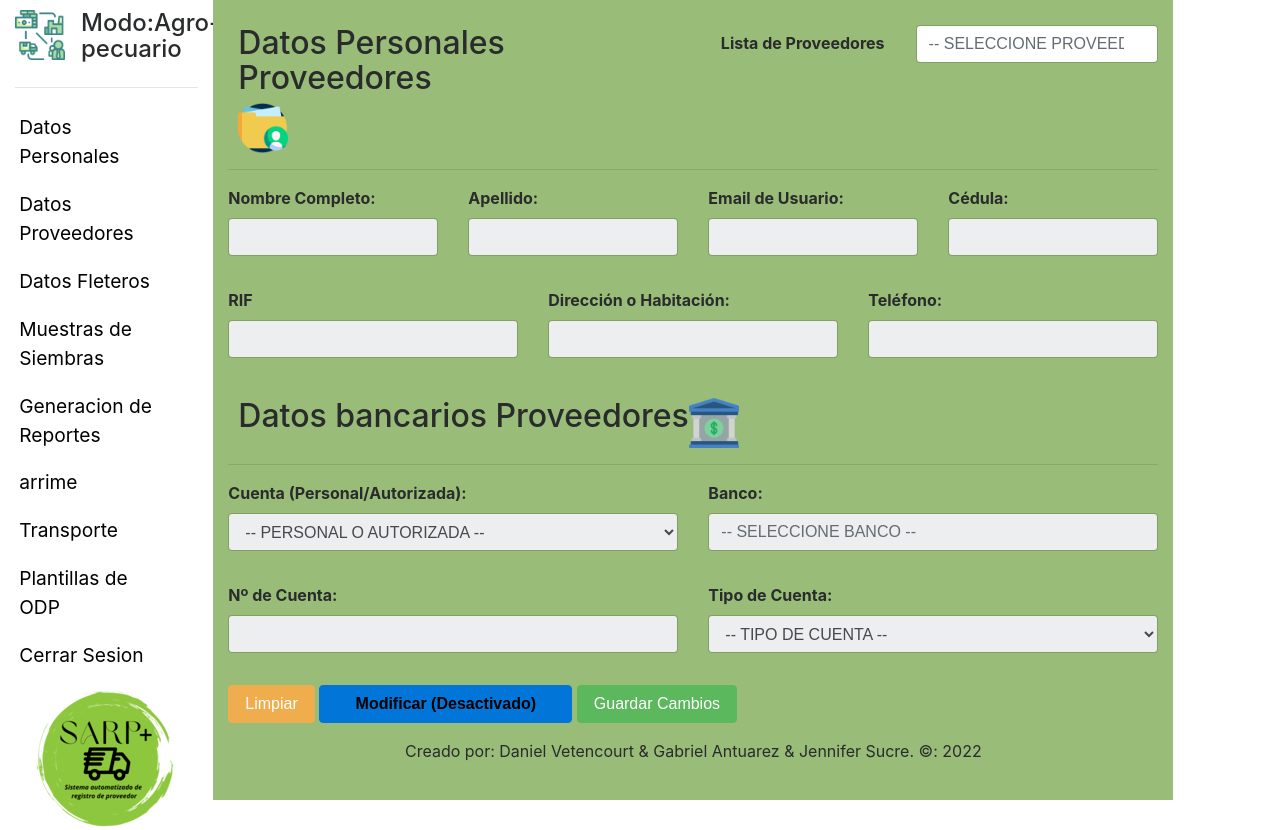
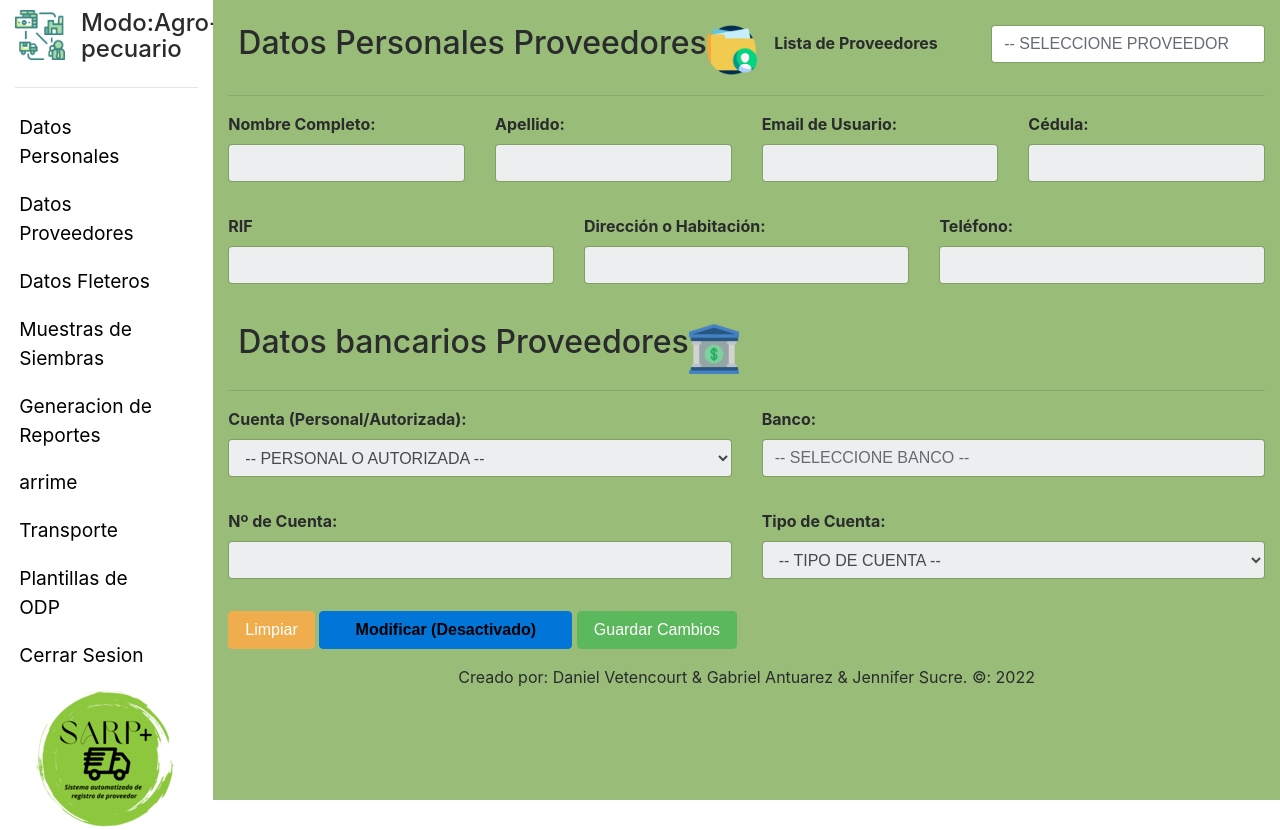
Before and after one commit to Dava2310/Proyecto-SARP-Web, a PHP site: page /datosProveedores.php in a window 1280 px wide. Run offline with PHP 8.4, Linux system fonts and the light colour scheme; a user stored in the database is signed in; data comes from the database, SQL or seed files in the repository.

Commit message:
- edicion de vista de datos proveedor

```diff
--- a/SARP/views/agropecuaria/datosProveedores.php
+++ b/SARP/views/agropecuaria/datosProveedores.php
@@ -36,7 +36,7 @@
             <?php
                 include("../templates/menuAgropecuaria.php");
             ?>
-            <div class="col-xl-9 col-lg-9 col-md-8 col-sm-12 col-12" style="background-color: #99BC78; height: 100vh; overflow-y: scroll; ">
+            <div class="col-xl-10 col-lg-9 col-md-8 col-sm-12 col-12" style="background-color: #99BC78; height: 100vh; overflow-y: scroll; ">
                 <div class="contenidoInterno" style="padding-top: 25px;">
                     <header class="row justify-content-between" style="margin-left: 10px;">
 
```
